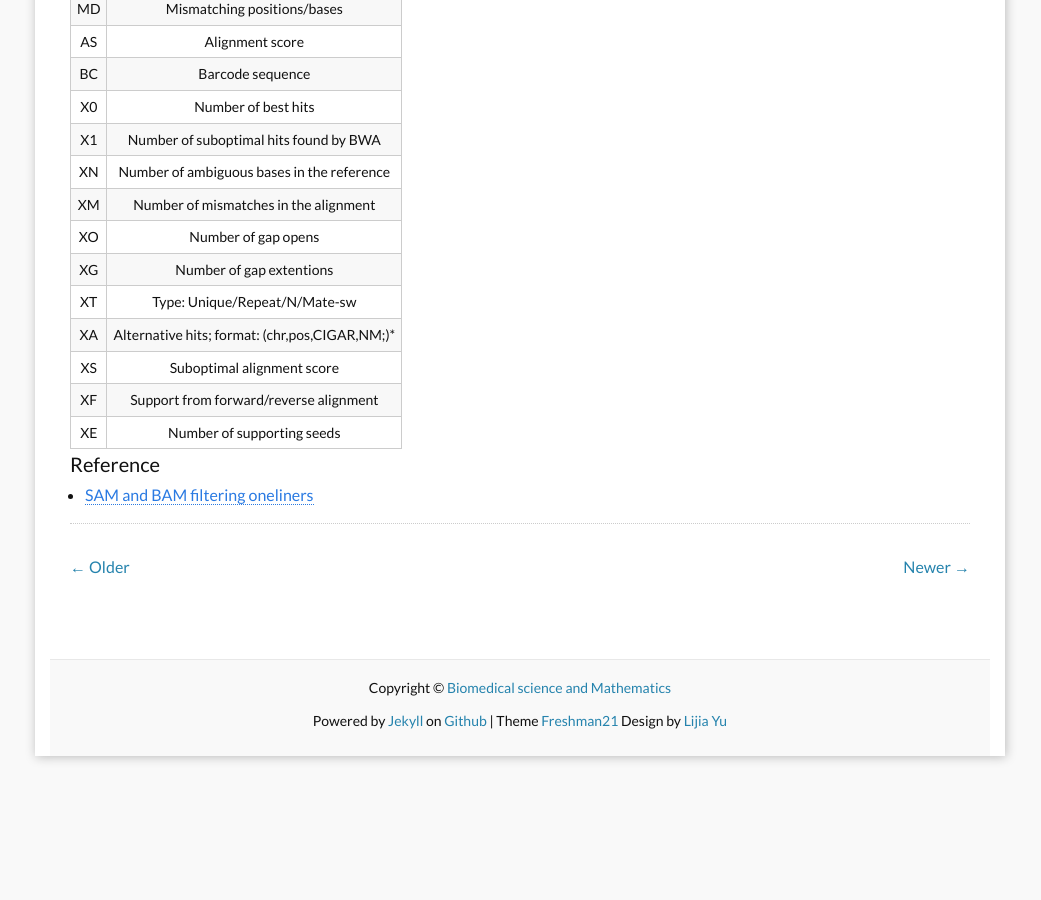
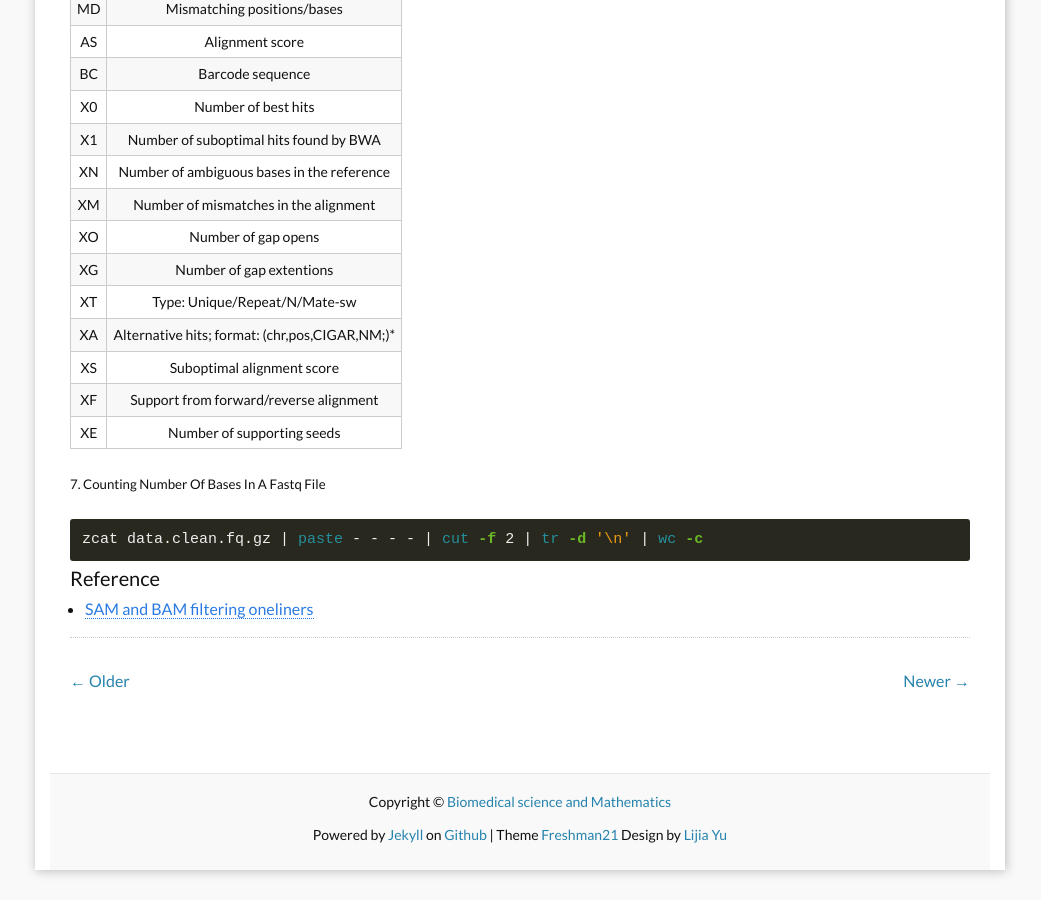
Before and after one commit to yulijia/en, a Jekyll site: the page built from _posts/2015-09-23-mapping-statistics.md, in a window 1280 px wide and 900 px high, scrolled down 937 px. Shown: the whole window, without its empty margins (120-1161 px from the left). Built offline with Jekyll 4.4.1, drawn with Linux system fonts in a browser that asks for light colours; nearby versions of some CDN libraries; comment, search, counter and statistics services are not loaded; before the commit the page ends 1723 px from its top, so only the background shows below that; some of the changed text lies outside the part shown.

Commit message:
update content

````diff
--- a/_posts/2015-09-23-mapping-statistics.md
+++ b/_posts/2015-09-23-mapping-statistics.md
@@ -1,7 +1,7 @@
 ---
 published: true
 layout: post
-title: "Bam file mapping statistics"
+title: "Bam/FASTQ file mapping statistics"
 author: Yu
 categories: Bioinformatics
 tags:
@@ -9,6 +9,7 @@ tags:
 - mapping
 - samtools
 - bedtools
+- FASTQ
 ---
 
 This article aim to help me to remember mapping statistics method.
@@ -87,6 +88,12 @@ samtools depth  *bamfile*  |  awk '{sum+=$3} END { print "Average = ",sum/NR}'
 |XE|Number of supporting seeds|
 
 
+##### 7. Counting Number Of Bases In A Fastq File
+
+```bash
+zcat data.clean.fq.gz | paste - - - - | cut -f 2 | tr -d '\n' | wc -c
+```
+
 
 #### Reference
 
````
